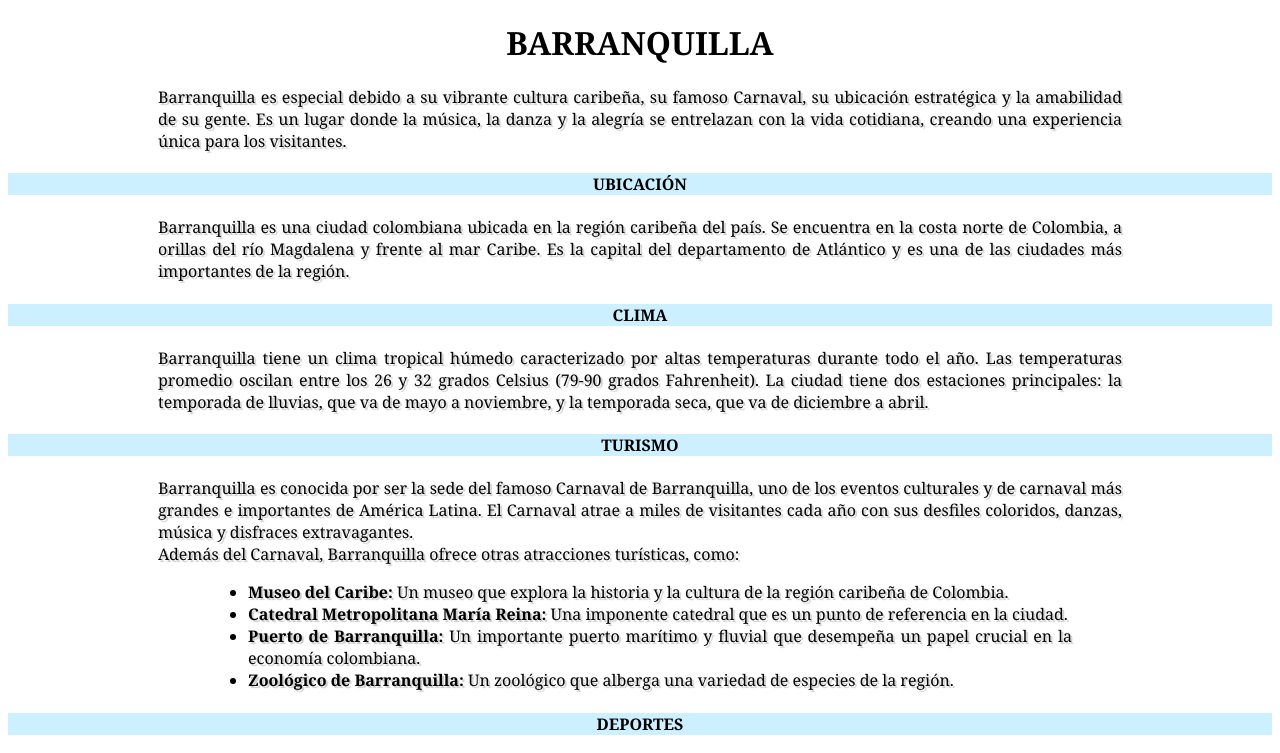
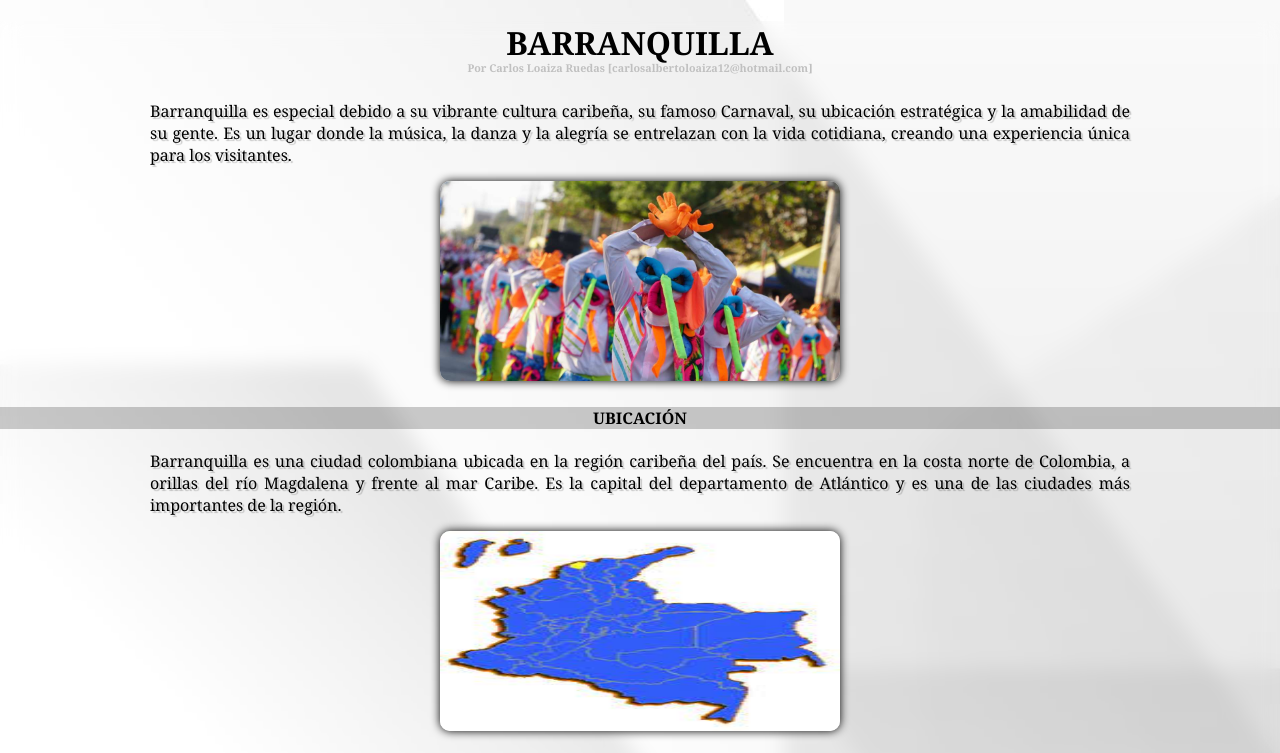
Before and after one commit to CarNi2002/BuenasPracticasGuia3, a plain HTML site: page index.html in a window 1280 px wide. Shown: the top 753 px of the page. Drawn offline with Linux system fonts and the light colour scheme.

Commit message:
Fondo e imagenes (Ver. Final_1.0)

```diff
--- a/css/style.css
+++ b/css/style.css
@@ -5,7 +5,7 @@ h1{
 
 h4{
     text-align: center;
-    background: rgba(0, 179, 255, 0.201);
+    background: rgba(0, 0, 0, 0.201);
 }
 
 p{
@@ -22,4 +22,25 @@ li{
 
 body{
     font-family: Cambria, Cochin, Georgia, Times, 'Times New Roman', serif;
+    background-image: url("img/FONDO.jpg");
+    backdrop-filter: blur(10px);
+    margin: 0px;
 }
+
+.imagen{
+    margin: 15px;
+    text-align: center;
+}
+
+img{
+    width: 400px;
+    height: 200px;
+    border-radius: 10px;
+    box-shadow: 0px 0px 10px rgb(0, 0, 0);
+}
+
+h6{
+    text-align: center;
+    margin: -25px 0px 25px 0px;
+    color: silver;
+}
--- a/index.html
+++ b/index.html
@@ -9,12 +9,21 @@
 <body>
 
     <h1>BARRANQUILLA</h1>
+    <h6>Por Carlos Loaiza Ruedas [carlosalbertoloaiza12@hotmail.com]</h6>
 
     <p>Barranquilla es especial debido a su vibrante cultura caribeña, su famoso Carnaval, su ubicación estratégica y la amabilidad de su gente. Es un lugar donde la música, la danza y la alegría se entrelazan con la vida cotidiana, creando una experiencia única para los visitantes.</p>
+
+    <div class="imagen">
+    <img src="css/img/carnavalb.jpg" alt="Barranquilla Carnaval">
+    </div>
 
     <h4>UBICACIÓN</h4>
 
     <p>Barranquilla es una ciudad colombiana ubicada en la región caribeña del país. Se encuentra en la costa norte de Colombia, a orillas del río Magdalena y frente al mar Caribe. Es la capital del departamento de Atlántico y es una de las ciudades más importantes de la región.</p>
+
+    <div class="imagen">
+    <img src="css/img/Barranquilla_mapa.jfif" alt="Mapa de Ubicacion de Barranquilla">
+    </div>
 
     <h4>CLIMA</h4>
 
@@ -33,9 +42,17 @@
         <li><b>Zoológico de Barranquilla:</b> Un zoológico que alberga una variedad de especies de la región.</li>
     </ul>
 
+    <div class="imagen">
+    <img src="css/img/Barranquilla_turismo.jpg" alt="Turismo en Barranquilla">
+    </div>
+
     <h4>DEPORTES</h4>
 
     <p>Barranquilla es conocida por su pasión por el fútbol. La ciudad alberga el estadio Metropolitano Roberto Meléndez, que es la sede de la selección nacional de fútbol de Colombia y del equipo Junior FC, uno de los equipos más importantes de la Liga Colombiana de Fútbol. El béisbol también es popular en Barranquilla, y la ciudad tiene un equipo profesional llamado los Caimanes de Barranquilla.</p>
 
+    <div class="imagen">
+    <img src="css/img/Barranquilla_deporte.jpg" alt="Barranquilla Deportes">
+    </div>
+
 </body>
 </html>
```
Also changed, not shown: css/img/Barranquilla_deporte.jpg (added), css/img/Barranquilla_mapa.jfif (added), css/img/Barranquilla_turismo.jpg (added), css/img/FONDO.jpg (added).
